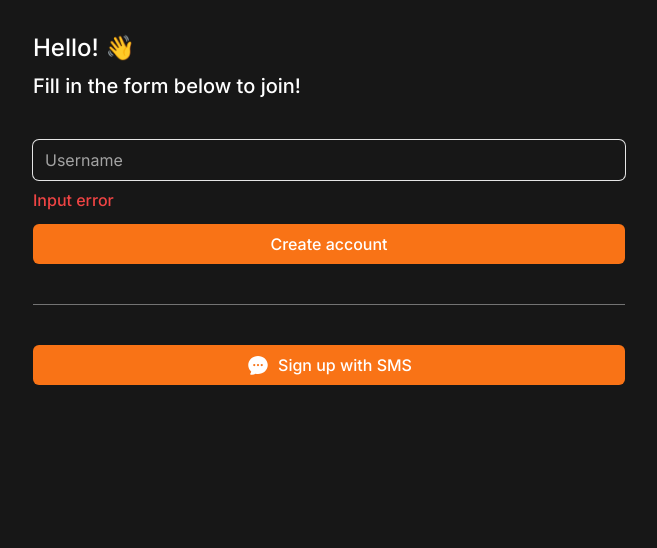
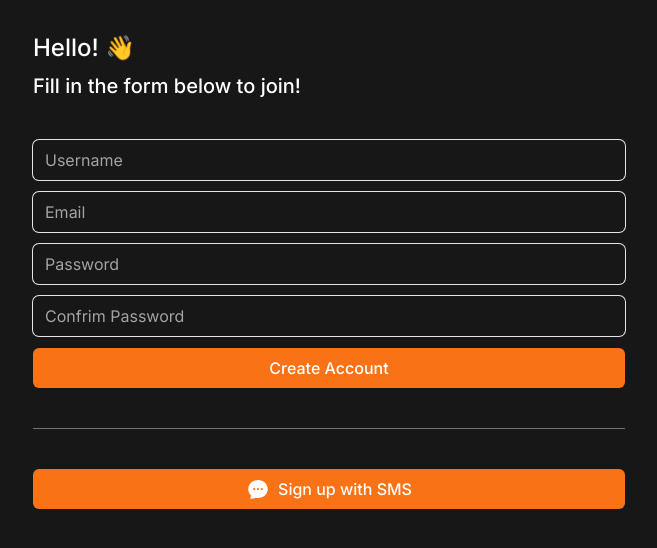
Before and after one commit to AreumAn/hello-farewell-goods-reloaded, a Next.js app: page /create-account in a window 1280 px wide. Shown: the top 548 px of the page, without its empty margins (311-968 px from the left). Built offline with nearby package versions, Linux system fonts and the light colour scheme.

Commit message:
Form compoenents

```diff
--- /dev/null
+++ b/app/components/form-btn.tsx
@@ -0,0 +1,15 @@
+interface FormatButtonProps {
+  loading: boolean;
+  text: string;
+}
+
+export default function FormBtn({ loading, text }: FormatButtonProps) {
+  return (
+    <button
+      disabled={loading}
+      className='primary-btn h-10 disabled:bg-neutral-400 disabled:text-neutral-300 disabled:cursor-not-allowed'
+    >
+      {loading ? 'Loading..' : text}
+    </button>
+  );
+}
--- /dev/null
+++ b/app/components/form-input.tsx
@@ -0,0 +1,29 @@
+interface FormInputProps {
+  type: string;
+  placeholder: string;
+  required: boolean;
+  errors: string[];
+}
+
+export default function FormInput({
+  type,
+  placeholder,
+  required,
+  errors,
+}: FormInputProps) {
+  return (
+    <div className='flex flex-col gap-2'>
+      <input
+        className='bg-transparent rounded-md w-full h-10 focus:outline-none ring-1 focus:ring-4 transition ring-neutral-200 focus:ring-orange-500 border-none placeholder:text-neutral-400'
+        type={type}
+        placeholder={placeholder}
+        required={required}
+      />
+      {errors.map((error, idx) => (
+        <span key={idx} className='text-red-500 font-medium'>
+          {error}
+        </span>
+      ))}
+    </div>
+  );
+}
--- a/app/create-account/page.tsx
+++ b/app/create-account/page.tsx
@@ -1,33 +1,40 @@
 import { ChatBubbleOvalLeftEllipsisIcon } from "@heroicons/react/24/solid";
 import Link from "next/link";
+import FormInput from '../components/form-input';
+import FormBtn from '../components/form-btn';
 
 export default function CreateAccount() {
   return (
-    <div className="flex flex-col gap-10 py-8 px-6">
-      <div className="flex flex-col gap-2 *:font-medium">
-        <h1 className="text-2xl">Hello! 👋</h1>
-        <h2 className="text-xl">Fill in the form below to join!</h2>
+    <div className='flex flex-col gap-10 py-8 px-6'>
+      <div className='flex flex-col gap-2 *:font-medium'>
+        <h1 className='text-2xl'>Hello! 👋</h1>
+        <h2 className='text-xl'>Fill in the form below to join!</h2>
       </div>
-      <form className="flex flex-col gap-3">
-        <div className="flex flex-col gap-2">
-          <input
-            className="bg-transparent rounded-md w-full h-10 focus:outline-none ring-1 focus:ring-2 ring-neutral-200 focus:ring-orange-500 border-none placeholder:text-neutral-400"
-            type="text"
-            placeholder="Username"
-            required
-          />
-          <span className="text-red-500 font-medium">Input error</span>
-        </div>
-        <button className="primary-btn h-10">Create account</button>
+      <form className='flex flex-col gap-3'>
+        <FormInput type='text' placeholder='Username' required errors={[]} />
+        <FormInput type='email' placeholder='Email' required errors={[]} />
+        <FormInput
+          type='password'
+          placeholder='Password'
+          required
+          errors={[]}
+        />
+        <FormInput
+          type='password'
+          placeholder='Confrim Password'
+          required
+          errors={[]}
+        />
+        <FormBtn loading={false} text='Create Account' />
       </form>
-      <div className="w-full h-px bg-neutral-500" />
+      <div className='w-full h-px bg-neutral-500' />
       <div>
         <Link
-          className="primary-btn flex h-10 items-center justify-center gap-2"
-          href="/sms"
+          className='primary-btn flex h-10 items-center justify-center gap-2'
+          href='/sms'
         >
           <span>
-            <ChatBubbleOvalLeftEllipsisIcon className="h-6 w-6" />
+            <ChatBubbleOvalLeftEllipsisIcon className='h-6 w-6' />
           </span>
           <span>Sign up with SMS</span>
         </Link>
```
